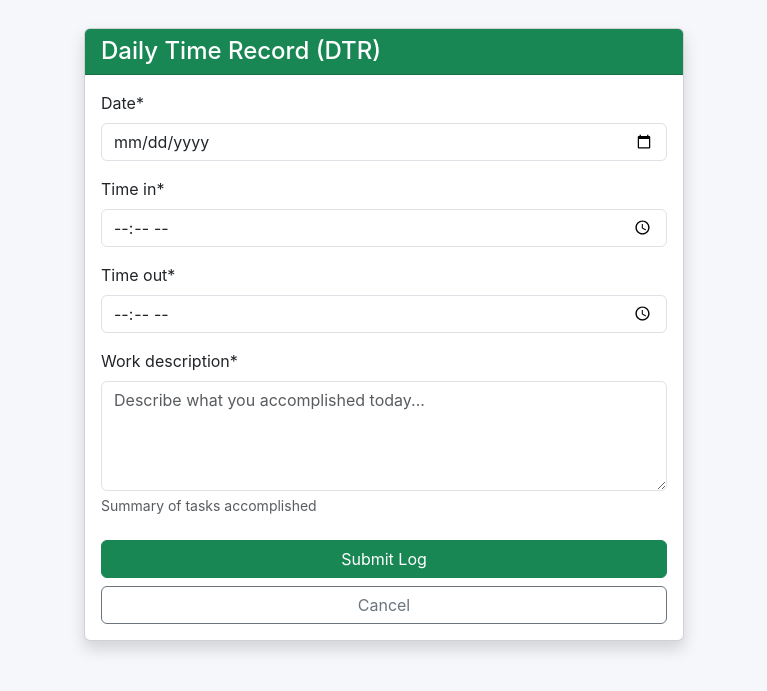
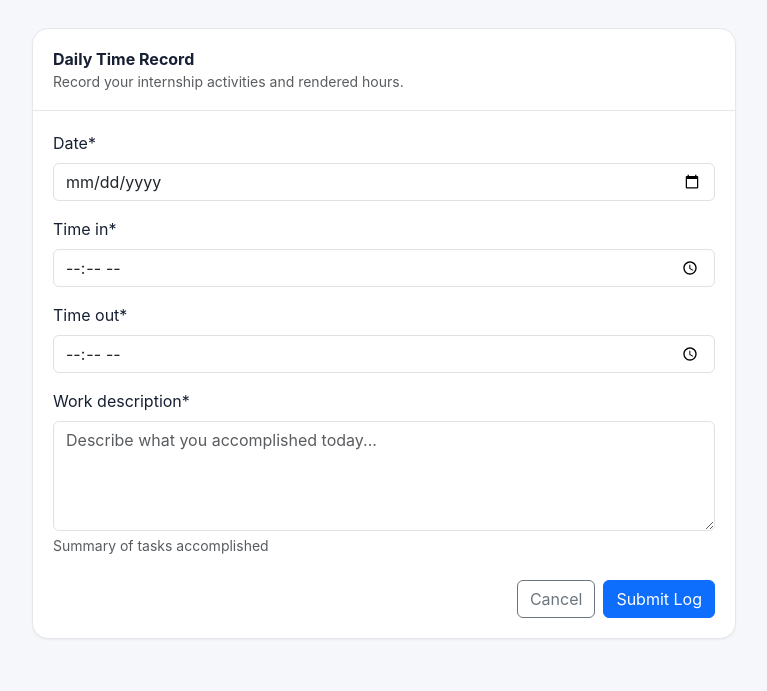
Before and after one commit to renzkirby/InternLink, a Django app: template Final_Project/app/templates/app/add_daily_log.html in a window 1280 px wide. Shown: the part 72-763 px from the top of the page, without its empty margins (256-1023 px from the left). Run offline with Django 5.2, Linux system fonts and the light colour scheme; the template is opened without the code that fills it: values that come from a table or form of the project are taken from there, others are empty; some libraries are stand-ins or nearby versions.

Commit message:
Support corrected daily log resubmission UI

```diff
--- a/Final_Project/app/templates/app/add_daily_log.html
+++ b/Final_Project/app/templates/app/add_daily_log.html
@@ -1,19 +1,24 @@
-{% extends 'app/base.html' %} {% load crispy_forms_tags %} {% block content %}
+{% extends 'app/base.html' %} {% load crispy_forms_tags %} {% block title %}{% if is_revision %}Correct Daily Log{% else %}Add Daily Log{% endif %} | InternLink{% endblock %} {% block content %}
 <div class="row justify-content-center">
-  <div class="col-md-6">
-    <div class="card shadow">
-      <div class="card-header bg-success text-white">
-        <h4 class="mb-0">Daily Time Record (DTR)</h4>
+  <div class="col-md-7">
+    <div class="il-card">
+      <div class="il-card-header">
+        <div class="fw-bold">{% if is_revision %}Correct daily log{% else %}Daily Time Record{% endif %}</div>
+        <div class="text-muted small">{% if is_revision %}Update the returned entry and resubmit it for supervisor review.{% else %}Record your internship activities and rendered hours.{% endif %}</div>
       </div>
-      <div class="card-body">
+      <div class="il-card-body">
+        {% if is_revision %}
+        <div class="alert app-alert app-alert-warning mb-4">
+          <div class="fw-bold"><i class="bi bi-exclamation-circle me-1"></i> Supervisor feedback</div>
+          <div class="small mt-1">{{ review_remarks }}</div>
+        </div>
+        {% endif %}
         <form method="POST">
-          {% csrf_token %} {{ form|crispy }}
-
-          <div class="d-grid gap-2 mt-4">
-            <button type="submit" class="btn btn-success">Submit Log</button>
-            <a href="{% url 'dashboard' %}" class="btn btn-outline-secondary"
-              >Cancel</a
-            >
+          {% csrf_token %}
+          {{ form|crispy }}
+          <div class="d-flex flex-column flex-sm-row justify-content-end gap-2 mt-4">
+            <a href="{% url 'dashboard' %}" class="btn btn-outline-secondary">Cancel</a>
+            <button type="submit" class="btn btn-primary">{% if is_revision %}Resubmit for review{% else %}Submit Log{% endif %}</button>
           </div>
         </form>
       </div>
```
